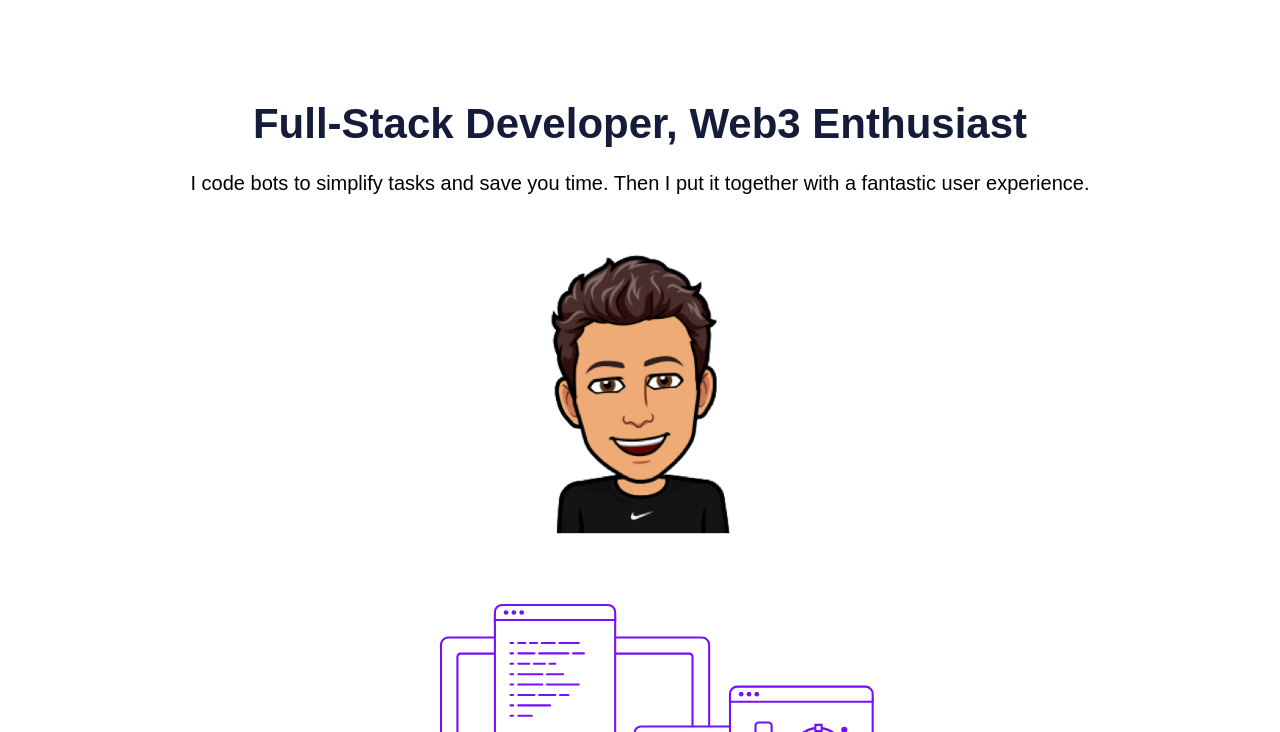
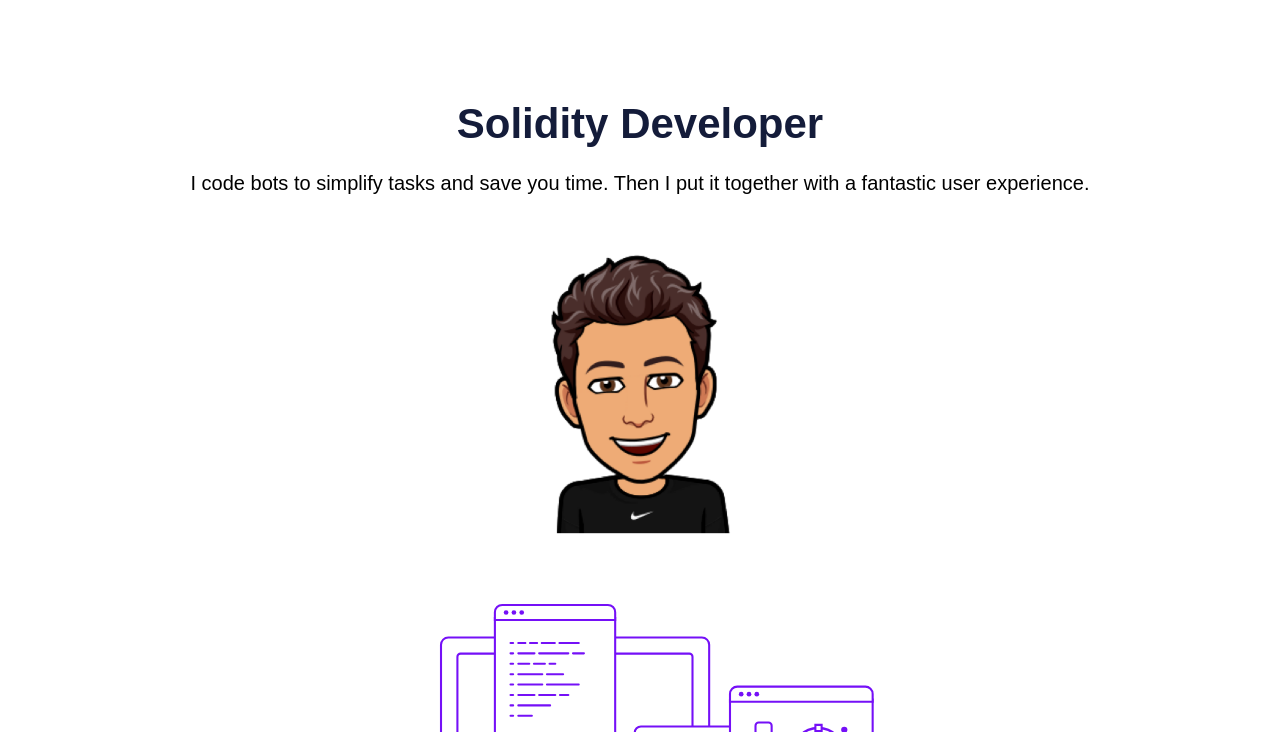
Before and after one commit to scyron6/scyron6.github.io, a plain HTML site: page index.html in a window 1280 px wide. Shown: the part 68-800 px from the top of the page. Drawn offline with Linux system fonts and the light colour scheme.

Commit message:
feat: adjusted job title

```diff
--- a/index.html
+++ b/index.html
@@ -9,7 +9,7 @@
       src="https://kit.fontawesome.com/32ac0cfa23.js"
       crossorigin="anonymous"
     ></script>
-    <title>Stephen Cyron | Full Stack Developer</title>
+    <title>Stephen Cyron | Solidity Developer</title>
   </head>
   <body>
     <nav>
@@ -18,7 +18,7 @@
     </nav>
     <section class="landing">
       <h1 class="main-title mb-24 dark">
-        Full-Stack Developer, Web3 Enthusiast
+        Solidity Developer
       </h1>
       <h2 class="subtitle">
         I code bots to simplify tasks and save you time. Then I put it together
```
